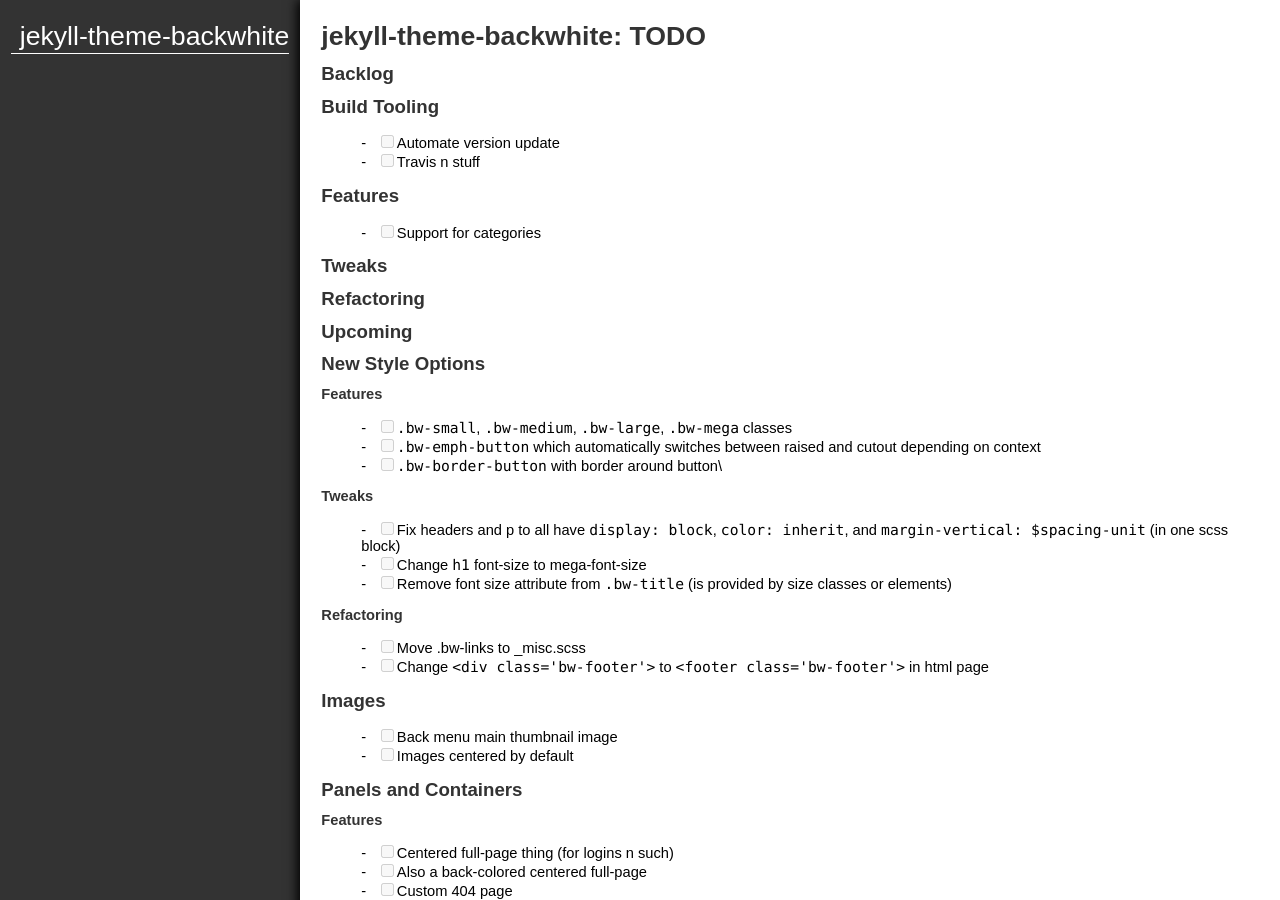
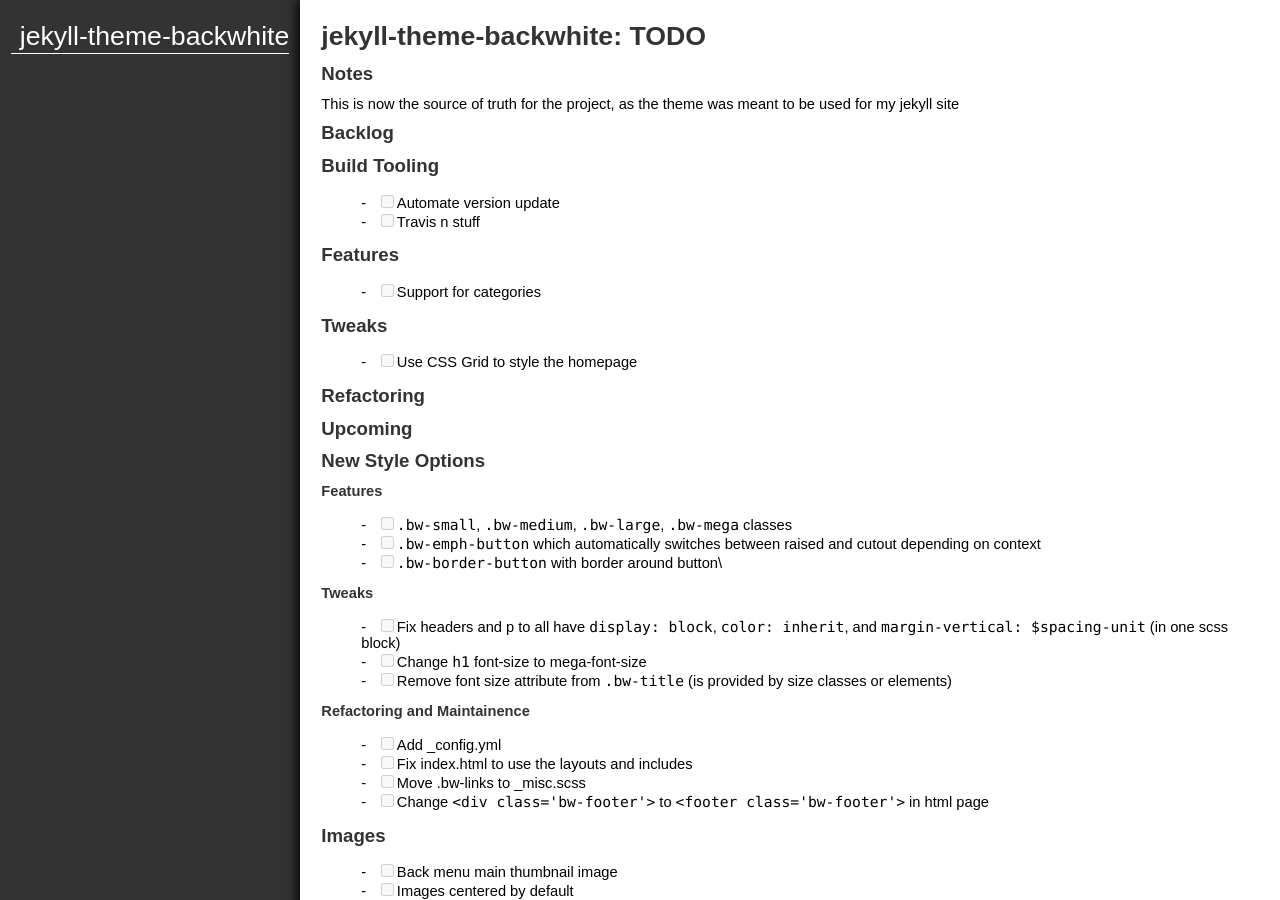
Before and after one commit to andydevs/jekyll-theme-backwhite, a Jekyll site: the page built from TODO.md, in a window 1280 px wide and 900 px high. Built offline with Jekyll 4.4.1, drawn with Linux system fonts in a browser that asks for light colours; our own code applies the rules of GitHub Pages for plain Markdown files.

Commit message:
Updated TODO.md

```diff
--- a/TODO.md
+++ b/TODO.md
@@ -1,5 +1,11 @@
 jekyll-theme-backwhite: TODO
 ===========================================================
+
+Notes
+-----------------------------------------------------------
+
+This is now the source of truth for the project, as the
+theme was meant to be used for my jekyll site
 
 Backlog
 -----------------------------------------------------------
@@ -14,6 +20,8 @@
 - [ ] Support for categories
 
 ### Tweaks
+
+- [ ] Use CSS Grid to style the homepage
 
 ### Refactoring
 
@@ -39,8 +47,10 @@
 - [ ] Remove font size attribute from `.bw-title` (is
 provided by size classes or elements)
 
-#### Refactoring
+#### Refactoring and Maintainence
 
+- [ ] Add _config.yml
+- [ ] Fix index.html to use the layouts and includes
 - [ ] Move .bw-links to _misc.scss
 - [ ] Change `<div class='bw-footer'>` to
 `<footer class='bw-footer'>` in html page
```
